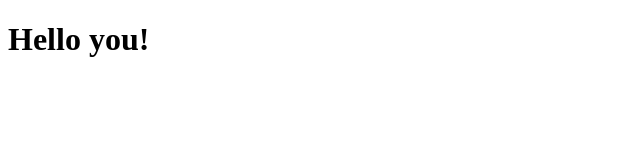
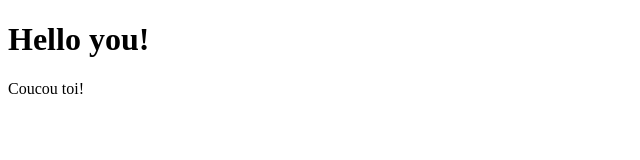
Before and after one commit to juliensrvng/monpremierprojet, a plain HTML site: page index.html in a window 1280 px wide. Shown: the full height of the page, 0-640 px from the left. Drawn offline with Linux system fonts and the light colour scheme.

Commit message:
paragraphe coucou

```diff
--- a/index.html
+++ b/index.html
@@ -7,5 +7,6 @@
 </head>
 <body>
     <h1>Hello you!</h1>
+    <p>Coucou toi!</p>
 </body>
 </html>
```
